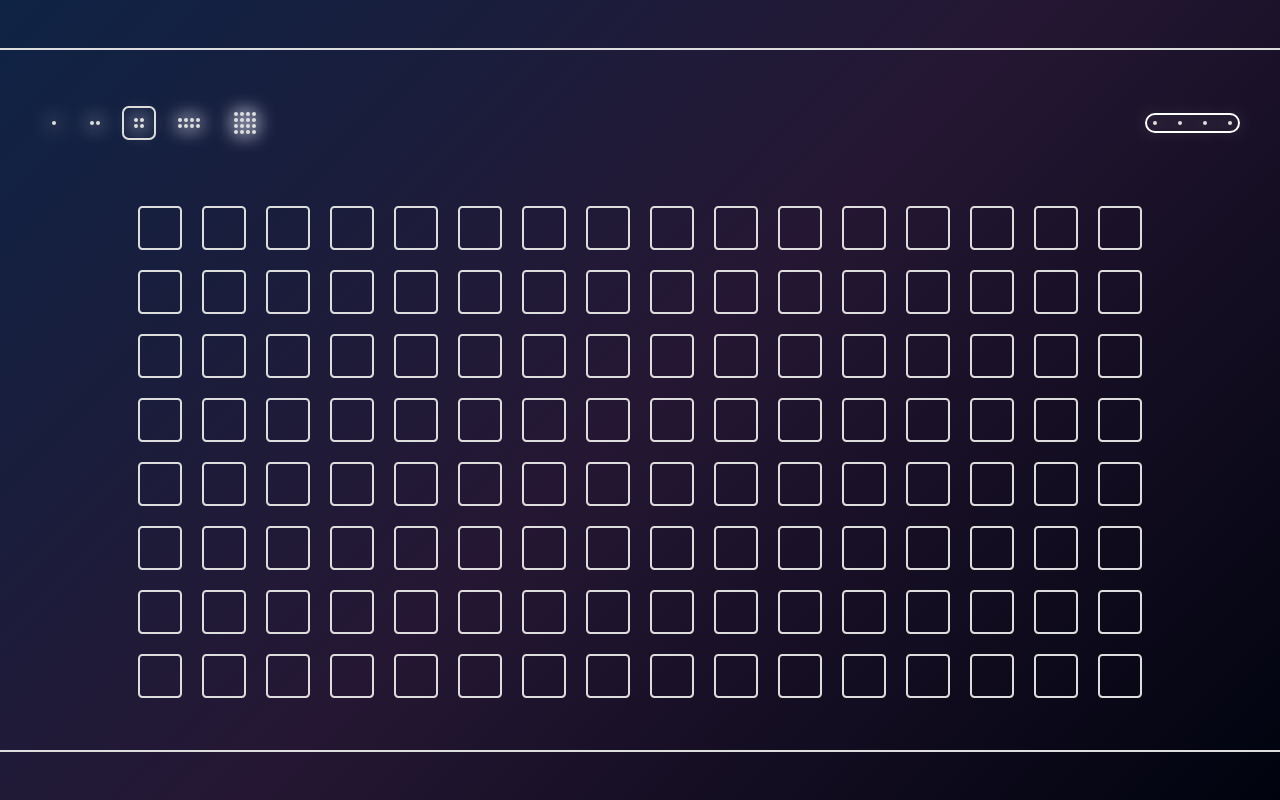
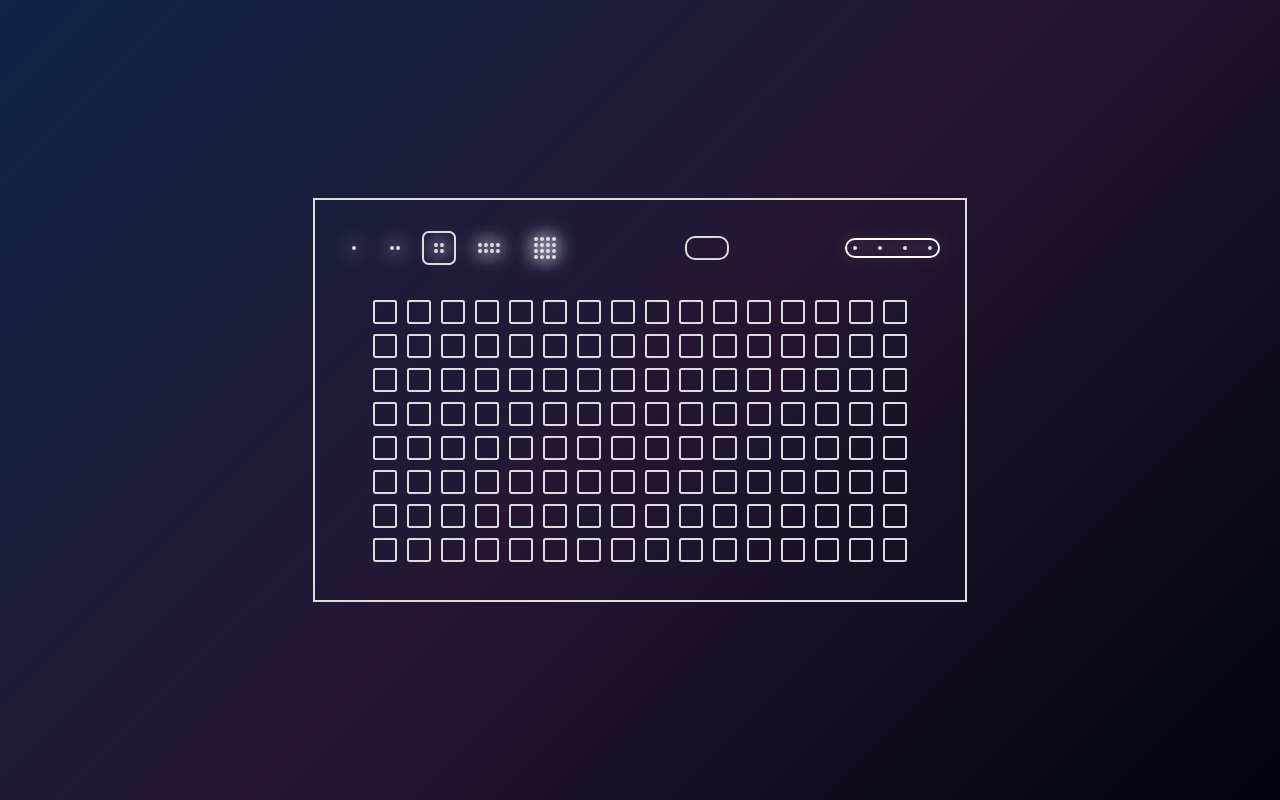
Before and after one commit to cbosoft/sido, a Vue app: page / in a window 1280 px wide. Built offline with nearby package versions, Linux system fonts and the light colour scheme.

Commit message:
Fix ui update during play
move action into another thread

```diff
--- a/src/components/Sequencer.vue
+++ b/src/components/Sequencer.vue
@@ -1,4 +1,4 @@
-<script setup>
+<script setup lang="ts">
   import { reactive, computed } from "vue";
 
   const data = reactive({
@@ -25,9 +25,27 @@
     return matrix;
   };
 
-  function toggle_note(note) {
+  async function toggle_note(note) {
     const { i, j, is_pressed } = note;
-    data.events[`${i}${j}`] = { i, j, is_pressed: !is_pressed };
+    const is_now_pressed = !is_pressed;
+    const event = { i, j, is_pressed: is_now_pressed };
+    data.events[`${i}${j}`] = event;
+    if (is_now_pressed) {
+      const note = event_to_note(event);
+      await play_current_patch(note);
+    }
+  }
+
+  function event_to_note(event) {
+    const i = event.i;
+    const j = event.j;
+    let note = {
+      note: ["C", "D", "E", "F", "G", "A", "B", "C"][7-j],
+      octave: 3 + (j == 0 ? 1 : 0),
+      position: i,
+      length: 1, // TODO!
+    };
+    return note;
   }
 
   function select_n_beats(nbeats) {
@@ -54,20 +72,56 @@
   }
 
   const matrix = computed(() => get_matrix());
+
+  import { invoke, Channel } from "@tauri-apps/api/core";
+
+  async function play_current_patch(note) {
+    note.position = 0;
+    await invoke("play_current_patch", { note });
+  }
+
+  function set_playing(i, w) {
+    for (const e of document.querySelectorAll('.division')) {
+      e.classList.remove('playing');
+    }
+    if (i < w) {
+      const e = document.getElementById(`d${i}`);
+      e.classList.add('playing');
+    }
+    else {
+      const e = document.getElementById(`play`);
+      e.classList.remove('playing');
+    }
+  }
+
+  async function play_sequence() {
+    const notes = [];
+    for (const [_, ev] of Object.entries(data.events)) {
+      const note = event_to_note(ev);
+      notes.push(note);
+    }
+    const timeInd = new Channel<number>();
+    const w = data.n_beats * data.n_divisions;
+    timeInd.onmessage = (i) => {
+      set_playing(i, w);
+    };
+
+    const e = document.getElementById(`play`);
+    e.classList.add('playing');
+    await invoke("play_sequence", { bpm: 140, beats: data.n_beats, divisions: data.n_divisions, notes, timeInd });
+  }
 </script>
 
 <template>
   <div class="sequencer-outer">
     <div class="sequencer">
-      <div class="greebles">
-        <div class="bl"></div>
-        <div class="r"></div>
-      </div>
       <div class="controls">
         <div class="divisions-selector">
           <div :class="`divisions-radio d${cfg} ${cfg==data.n_divisions ? 'selected' : ''}`" v-for="cfg in data.possible_divisions" @click="() => select_n_divisions(cfg)">
             <div class="division-circle" v-for="x in cfg"></div>
           </div>
+        </div>
+        <div id="play" @click="play_sequence">
         </div>
         <div class="beats-selector">
           <div :class="`beats-marker b${data.n_beats}`"></div>
@@ -75,7 +129,7 @@
         </div>
       </div>
       <div class="sequence">
-        <div class="division" v-for="(division, i) in matrix">
+        <div :id="`d${i}`" class="division" v-for="(division, i) in matrix">
           <div :class="`note ${note.is_pressed ? 'pressed' : ''} w${data.n_divisions*data.n_beats}`" v-for="note in division" @click="() => toggle_note(note)">
           </div>
         </div>
@@ -85,54 +139,35 @@
 </template>
 
 <style scoped>
-.greebles {
-  position: absolute;
-  inset: 0;
-  display: none;
+.sequencer-outer {
 }
-.greebles .bl {
-  position: absolute;
-  left: 0;
-  bottom: 0;
-  width: 30%;
-  height: 20%;
-  border: 2px solid #777;
-  margin: 25px;
-  border-right: none;
-  border-top: none;
+#play {
+  width: 40px;
+  height: 20px;
+  border-radius: 10px;
+  border: 2px solid #ddd;
 }
-.greebles .r {
-  position: absolute;
-  top: 0;
-  right: 0;
-  bottom: 0;
-  height: 30%;
-  border: 2px solid #777;
-  margin: auto;
-  margin-right: 25px;
-  border-bottom: none;
-  border-top: none;
-  border-left: none;
-}
-.sequencer-outer {
+#play.playing {
+  background-color: #ddd;
 }
 
 .sequencer {
   position: relative;
-  width: 1200px;
-  height: 600px;
+  width: 600px;
+  height: 350px;
   border: 2px solid #ddd;
   display: flex;
   flex-direction: column;
   align-items: center;
-  padding: 50px;
-  gap: 50px;
+  padding: 25px;
+  gap: 15px;
   transition: all 0.5s;
 }
 .controls {
   display: flex;
   flex-direction: row;
   justify-content: space-between;
+  align-items: center;
   width: 100%;
 }
 .sequence {
@@ -149,24 +184,28 @@
   display: flex;
   flex-direction: column;
   flex-grow: 1;
+  border-radius: 5px;
+}
+.division.playing {
+  background-color: #ffffff33;
 }
 .note {
   flex-grow: 1;
 
   border: 2px solid #ddd;
   border-radius: 10%;
-  --w: 40px;
+  --w: 20px;
   width: var(--w);
   height: var(--w);
   margin: calc(var(--w)*0.25);
 }
 
-.note.w24 { --w: 30px; }
-.note.w32 { --w: 22px; }
-.note.w48 { --w: 12px; }
-.note.w64 { --w: 11px; border-width: 1px; }
+.note.w24 { --w: 15px; }
+.note.w32 { --w: 11px; }
+.note.w48 { --w: 6px; }
+.note.w64 { --w: 5px; border-width: 1px; }
 .note.pressed { background-color: #eee; }
-.note.pressed, .beats-circle, .division-circle {
+.note.pressed, .beats-circle, .division-circle, #play.playing, .division.playing {
   --blur-r: 20px;
   --glow-r: 2px;
   --glow-c: #eeeeffaa;
```
Also changed, not shown: 2 other files (tests, documents, lock files or other folders).
